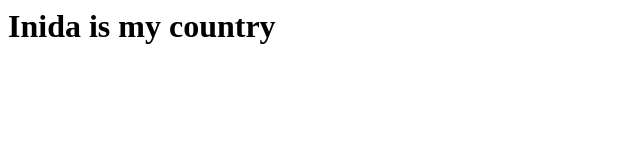
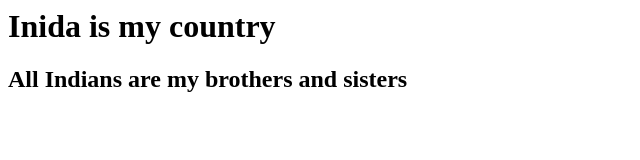
Before and after one commit to balawpugazh11/Practicalgit, a plain HTML site: page index.html in a window 1280 px wide. Shown: the whole page, without its empty margins (0-640 px from the left). Drawn offline with Linux system fonts and the light colour scheme.

Commit message:
B made changes over A

```diff
--- a/index.html
+++ b/index.html
@@ -1 +1,2 @@
 <h1>Inida is my country</h1>
+<h2>All Indians are my brothers and sisters</h2>
```
